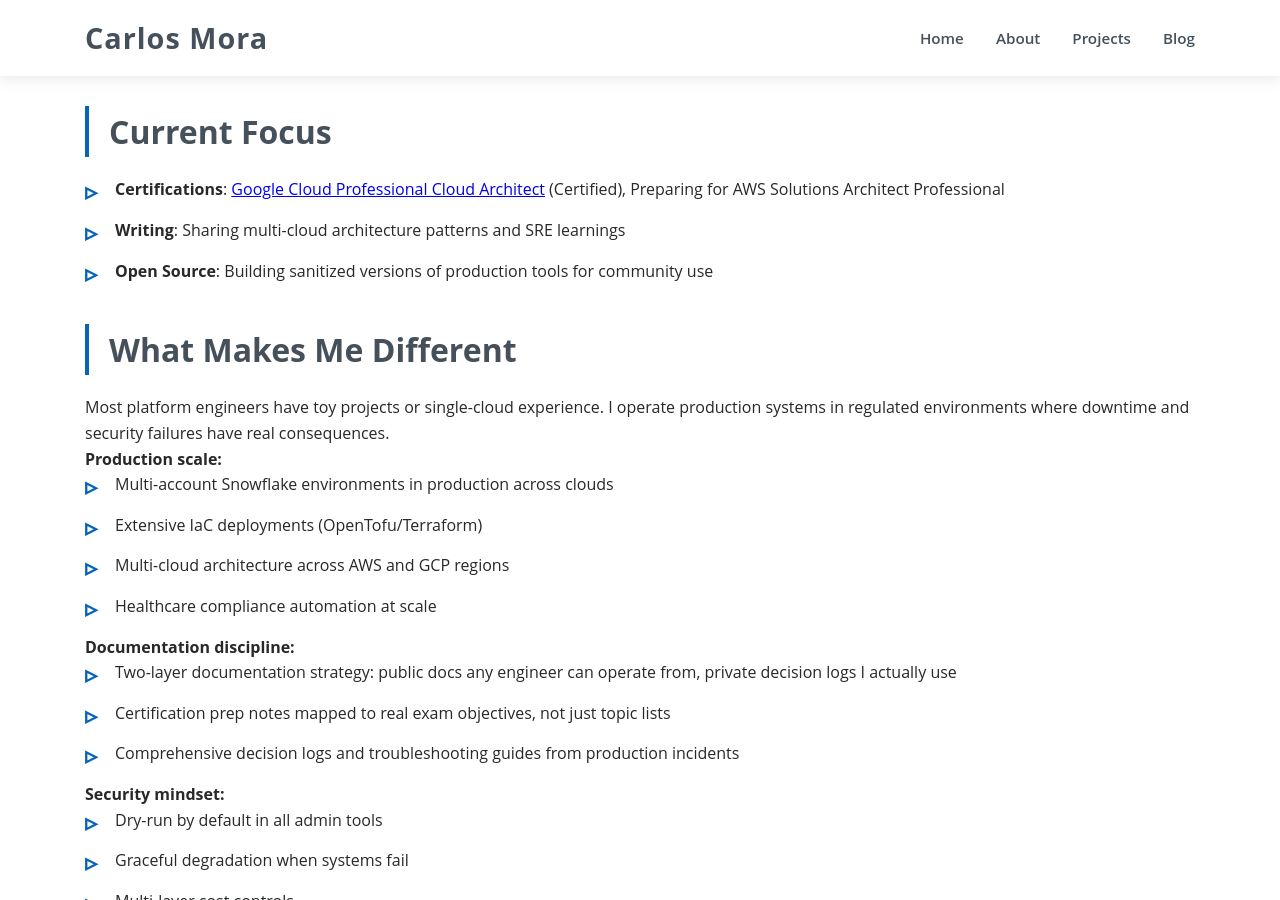
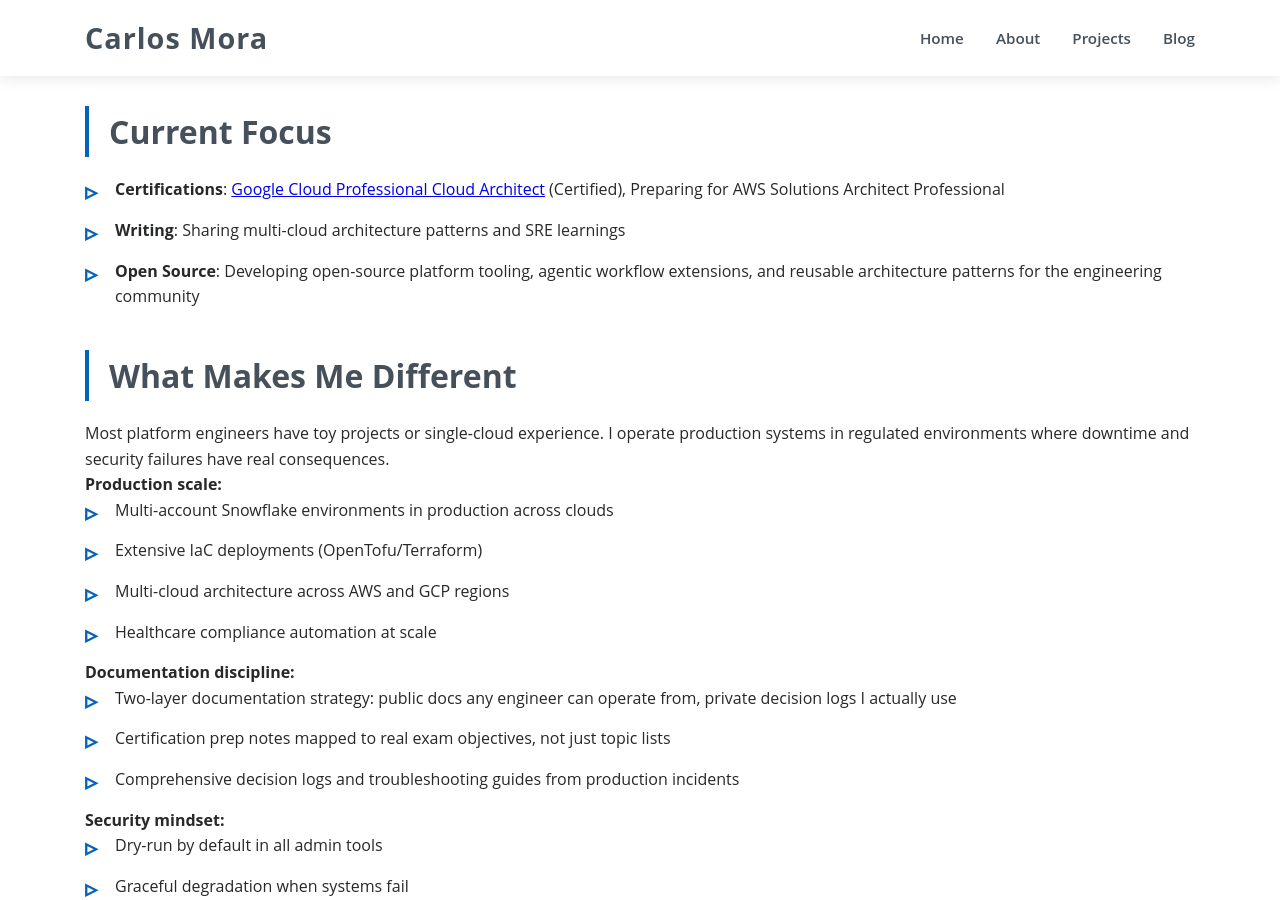
Before and after one commit to carlosmoradev/carlosmoradev.github.io, a Jekyll site: the page built from about.md, in a window 1280 px wide and 900 px high, scrolled down 1874 px. Built offline with Jekyll 4.4.1, drawn with Linux system fonts in a browser that asks for light colours.

Commit message:
fix(about): reframe open-source focus to avoid IP and enterprise ambiguity

```diff
--- a/about.md
+++ b/about.md
@@ -77,7 +77,7 @@ Multi-cloud IAM, credential management, HIPAA/SOC2/HITRUST compliance
 
 - **Certifications**: [Google Cloud Professional Cloud Architect](https://www.credly.com/badges/21eb07dc-eebf-439a-b37b-3fd0130ff742) (Certified), Preparing for AWS Solutions Architect Professional
 - **Writing**: Sharing multi-cloud architecture patterns and SRE learnings
-- **Open Source**: Building sanitized versions of production tools for community use
+- **Open Source**: Developing open-source platform tooling, agentic workflow extensions, and reusable architecture patterns for the engineering community
 
 ## What Makes Me Different
 
```
